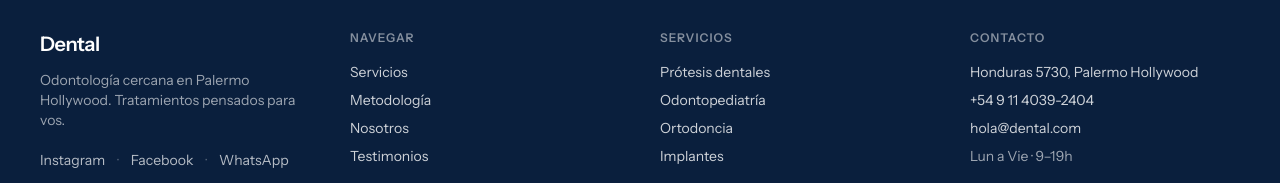
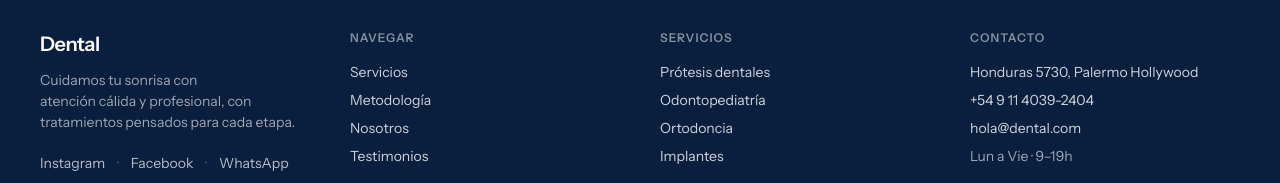
Before and after one commit to mateoLorenzo/kingdom-tech, a Next.js app: page / in a window 1280 px wide. Shown: the part 4591-4774 px from the top of the page. Built offline with nearby package versions, Linux system fonts and the light colour scheme.

Commit message:
Footer improvements

```diff
--- a/app/layout.tsx
+++ b/app/layout.tsx
@@ -15,7 +15,7 @@ export default function RootLayout({
   return (
     <html
       lang="en"
-      className={`${instrumentSans.variable} ${dmSerifDisplay.variable} h-full antialiased`}
+      className={`${instrumentSans.variable} ${dmSerifDisplay.variable} h-full scroll-smooth antialiased`}
     >
       <body className={`${instrumentSans.className} min-h-full flex flex-col`}>
         {children}
--- a/components/sections/Footer.tsx
+++ b/components/sections/Footer.tsx
@@ -7,8 +7,12 @@ export function Footer() {
         <div className="grid grid-cols-1 gap-10 md:grid-cols-2 lg:grid-cols-4">
           <div>
             <p className="text-xl font-semibold tracking-tight">Dental</p>
-            <p className="mt-3 text-sm text-white/60">
-              Odontología cercana en Palermo Hollywood. Tratamientos pensados para vos.
+            <p className="mt-3 text-sm leading-[1.5] text-white/60">
+              Cuidamos tu sonrisa con
+              <br />
+              atención cálida y profesional, con
+              <br />
+              tratamientos pensados para cada etapa.
             </p>
             <div className="mt-5 flex gap-3 text-sm text-white/70">
               <a href="#" className="hover:text-white">Instagram</a>
```
